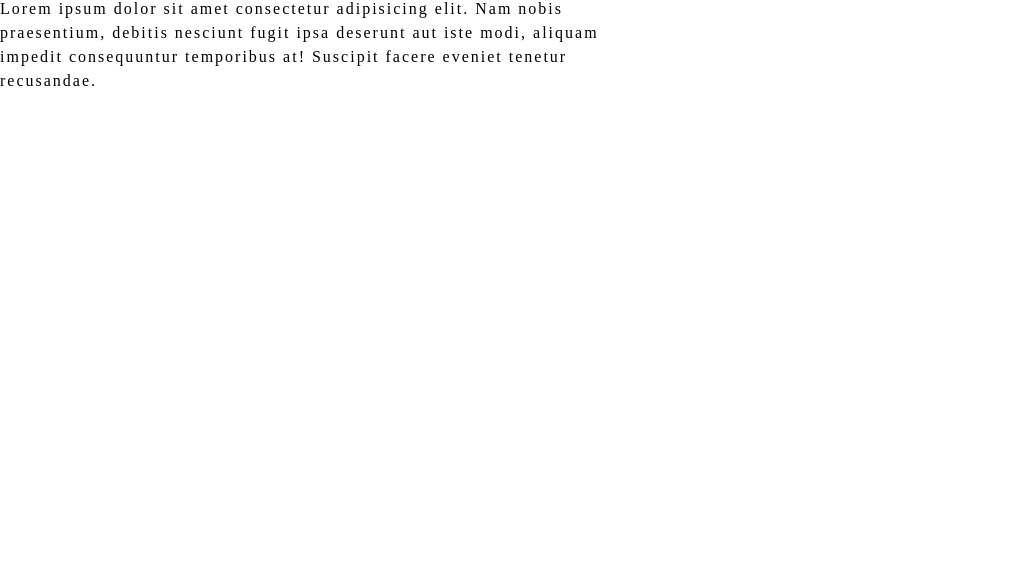
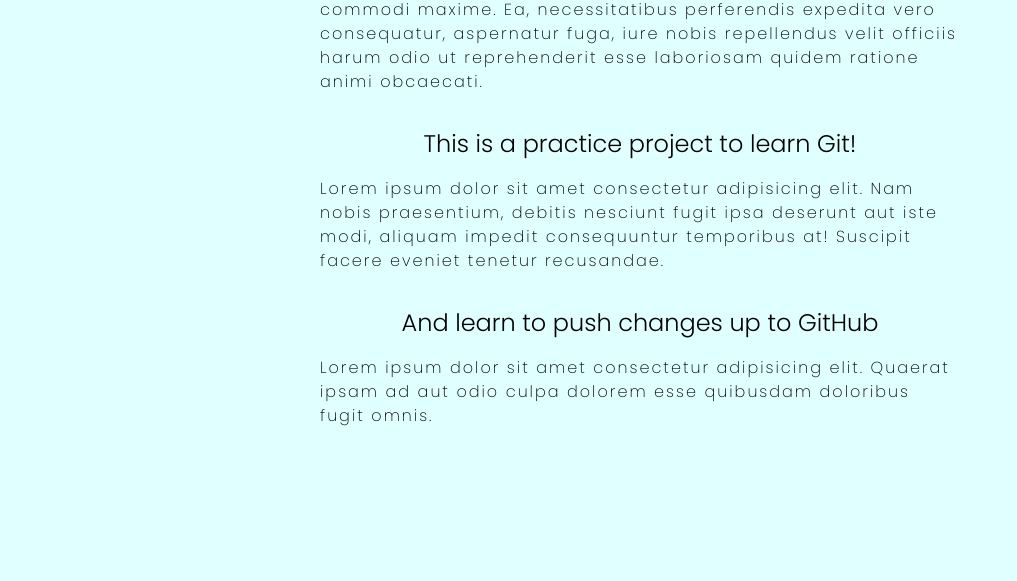
Before and after one commit to jgrahamwebdev/demo-repo, a plain HTML site: page index.html in a window 1280 px wide. Shown: the part 219-800 px from the top of the page, without its empty margins (0-1017 px from the left). Drawn offline with Linux system fonts and the light colour scheme.

Commit message:
made some more changes
I added some more changes to the CSS file, and added another paragraph to the HTML file.

```diff
--- a/index.html
+++ b/index.html
@@ -19,5 +19,10 @@
         <p>Lorem ipsum dolor sit amet consectetur adipisicing elit. Nam nobis praesentium, debitis nesciunt fugit ipsa deserunt aut iste modi, aliquam impedit consequuntur temporibus at! Suscipit facere eveniet tenetur recusandae.</p>
     </div>
 
+    <div>
+        <h2>And learn to push changes up to GitHub</h2>
+        <p>Lorem ipsum dolor sit amet consectetur adipisicing elit. Quaerat ipsam ad aut odio culpa dolorem esse quibusdam doloribus fugit omnis.</p>
+    </div>
+
     </body>
 </html>
--- a/styles.css
+++ b/styles.css
@@ -1,29 +1,47 @@
+
+@import url('https://fonts.googleapis.com/css2?family=Poppins:wght@100;200;300;400;500&display=swap');
+
 * {
     margin: 0;
     padding: 0;
     box-sizing: border-box;
+    font-family: 'Poppins', sans-serif;
+}
+
+body {
+    display: flex;
+    align-items: center;
+    justify-content: center;
+    flex-direction: column;
+    width: 100vw;
+    height: 100vh;
+    background-color: lightcyan;
 }
 
 div {
     width: 50%;
     height: auto;
     margin-bottom: 2rem;
+    display: flex;
+    align-items: center;
+    justify-content: center;
+    flex-direction: column;
 }
 
 h1 {
     font-weight: 400;
+    text-align: center;
 }
 
 h2 {
     font-weight: 300;
-}
-
-h3 {
-    font-weight: 200;
+    text-align: center;
+    margin-bottom: 1rem;
 }
 
 p {
     font-weight: 2px;
     letter-spacing: 2px;
     line-height: 1.5rem;
+    font-weight: 200;
 }
```
